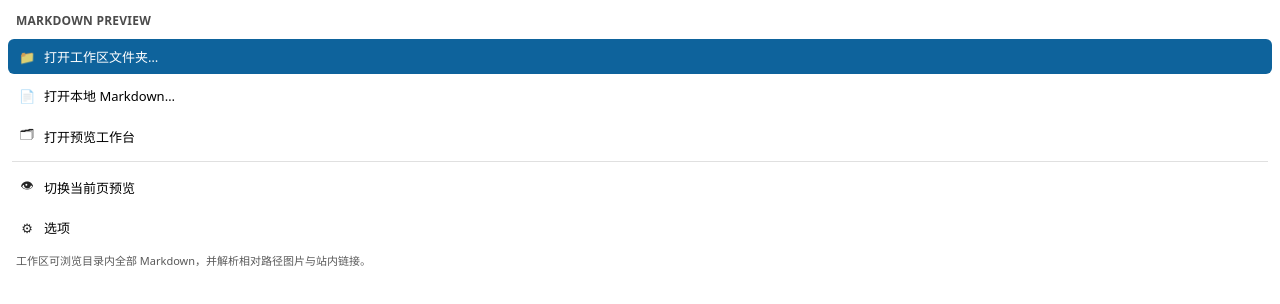
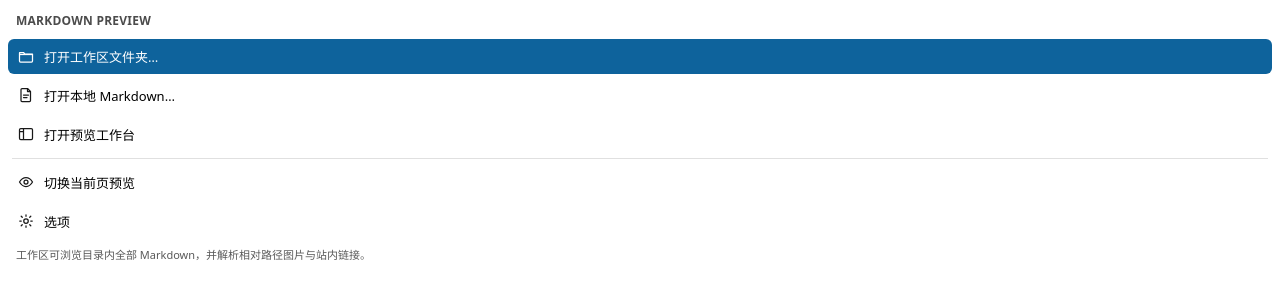
Before and after one commit to Fantasia1999/vmark, a website with bundled scripts: page src/popup/popup.html in a window 1280 px wide. Built offline with nearby package versions, Linux system fonts and the light colour scheme.

Commit message:
Replace popup and file-tree emoji with custom SVG icons.
Use the shared icon set for extension popup actions and workspace tree
chevrons/file badges so the UI stays emoji-free.

```diff
--- a/src/popup/popup.html
+++ b/src/popup/popup.html
@@ -47,11 +47,19 @@
         outline: 2px solid #007fd4;
         outline-offset: 1px;
       }
-      button .icon {
+      .popup-icon {
+        display: inline-flex;
         width: 18px;
-        text-align: center;
-        opacity: 0.85;
+        height: 18px;
         flex-shrink: 0;
+        opacity: 0.9;
+        color: currentColor;
+        line-height: 0;
+      }
+      .popup-icon svg {
+        width: 16px;
+        height: 16px;
+        display: block;
       }
       button.primary {
         background: #0e639c;
@@ -60,6 +68,9 @@
       }
       button.primary:hover {
         background: #1177bb;
+      }
+      button.primary .popup-icon {
+        opacity: 1;
       }
       .hint {
         margin: 8px 8px 4px;
@@ -77,24 +88,24 @@
   <body>
     <h1>Markdown Preview</h1>
     <button type="button" class="primary" id="openWorkspace">
-      <span class="icon">📁</span>
+      <span class="popup-icon" data-icon="folder"></span>
       <span>打开工作区文件夹…</span>
     </button>
     <button type="button" id="openLocal">
-      <span class="icon">📄</span>
+      <span class="popup-icon" data-icon="file"></span>
       <span>打开本地 Markdown…</span>
     </button>
     <button type="button" id="openViewer">
-      <span class="icon">🗂</span>
+      <span class="popup-icon" data-icon="workbench"></span>
       <span>打开预览工作台</span>
     </button>
     <hr />
     <button type="button" id="togglePreview">
-      <span class="icon">👁</span>
+      <span class="popup-icon" data-icon="preview"></span>
       <span>切换当前页预览</span>
     </button>
     <button type="button" id="openOptions">
-      <span class="icon">⚙</span>
+      <span class="popup-icon" data-icon="settings"></span>
       <span>选项</span>
     </button>
     <p class="hint">
--- a/src/popup/popup.ts
+++ b/src/popup/popup.ts
@@ -1,4 +1,14 @@
+import { iconHtml, type IconName } from '../shared/icons';
+
 export {}; // treat as ES module for isolated scope
+
+// Fill data-icon slots with SVG
+for (const el of document.querySelectorAll<HTMLElement>('[data-icon]')) {
+  const name = el.dataset.icon as IconName | undefined;
+  if (name) {
+    el.innerHTML = iconHtml(name);
+  }
+}
 
 function openViewer(query = ''): void {
   const url = chrome.runtime.getURL(`viewer/viewer.html${query}`);
```
Also changed, not shown: src/viewer/workspaceUi.ts (+6 -3 lines).
